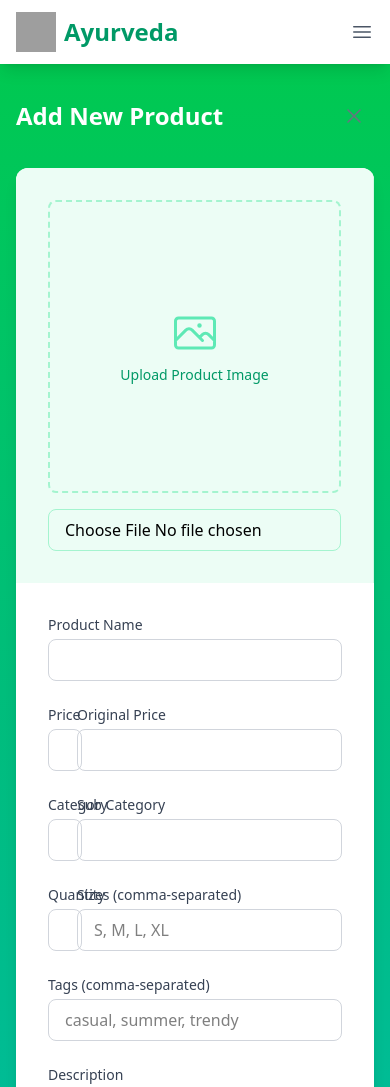
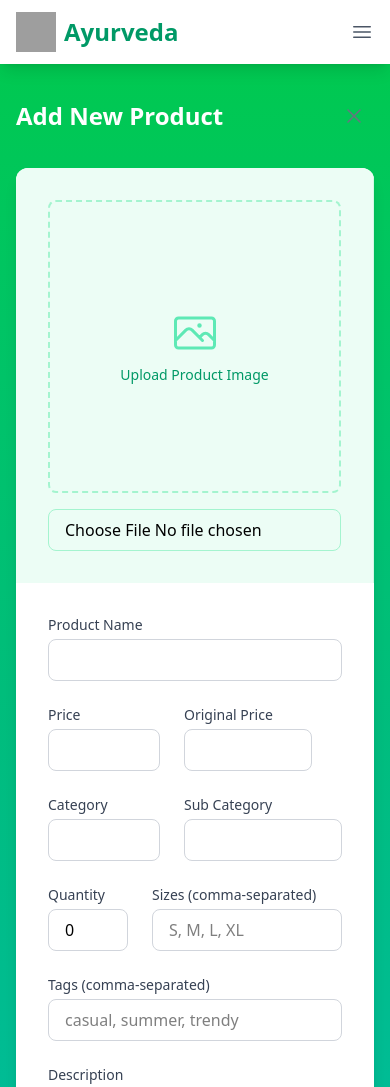
Before and after one commit to Ramakant55/FullStackProject-Ayurveda, a React (Vite) app: page /add-product in a window 390 px wide. Shown: the top 1087 px of the page. Built offline with nearby package versions, Linux system fonts and the light colour scheme; grey boxes are pictures that could not be loaded.

Commit message:
productformpage

```diff
--- a/src/pages/ProductFormPage.jsx
+++ b/src/pages/ProductFormPage.jsx
@@ -183,19 +183,19 @@ const ProductFormPage = () => {
                                             name="price"
                                             value={formData.price}
                                             onChange={handleInputChange}
-                                            className="w-full px-4 py-2 border border-gray-300 rounded-lg focus:ring-2 focus:ring-emerald-500"
+                                            className="md:w-full w-28 px-4 py-2 border border-gray-300 rounded-lg focus:ring-2 focus:ring-emerald-500"
                                             required
                                         />
                                     </div>
 
-                                    <div>
-                                        <label className="block text-sm font-medium text-gray-700 mb-1">Original Price</label>
+                                    <div className='md:ml-0 ml-22'>
+                                        <label className="block text-sm font-medium text-gray-700 mb-1 md:ml-0 ml-6">Original Price</label>
                                         <input
                                             type="number"
                                             name="originalPrice"
                                             value={formData.originalPrice}
                                             onChange={handleInputChange}
-                                            className="w-full px-4 py-2 border border-gray-300 rounded-lg focus:ring-2 focus:ring-emerald-500"
+                                            className="md:w-full w-32 px-4 py-2 border border-gray-300 rounded-lg focus:ring-2 focus:ring-emerald-500 md:ml-0 ml-6"
                                             required
                                         />
                                     </div>
@@ -208,12 +208,12 @@ const ProductFormPage = () => {
                                             name="category"
                                             value={formData.category}
                                             onChange={handleInputChange}
-                                            className="w-full px-4 py-2 border border-gray-300 rounded-lg focus:ring-2 focus:ring-emerald-500"
+                                            className="md:w-full w-28 px-4 py-2 border border-gray-300 rounded-lg focus:ring-2 focus:ring-emerald-500"
                                             required
                                         />
                                     </div>
 
-                                    <div>
+                                    <div className='md:ml-0 ml-28'>
                                         <label className="block text-sm font-medium text-gray-700 mb-1">Sub Category</label>
                                         <input
                                             type="text"
@@ -233,13 +233,13 @@ const ProductFormPage = () => {
                                             name="quantity"
                                             value={formData.quantity}
                                             onChange={handleInputChange}
-                                            className="w-full px-4 py-2 border border-gray-300 rounded-lg focus:ring-2 focus:ring-emerald-500"
+                                            className="md:w-full w-20 px-4 py-2 border border-gray-300 rounded-lg focus:ring-2 focus:ring-emerald-500"
                                             required
                                         />
                                     </div>
 
                                     {/* Sizes */}
-                                    <div>
+                                    <div className='md:ml-0 ml-20'>
                                         <label className="block text-sm font-medium text-gray-700 mb-1">Sizes (comma-separated)</label>
                                         <input
                                             type="text"
```
